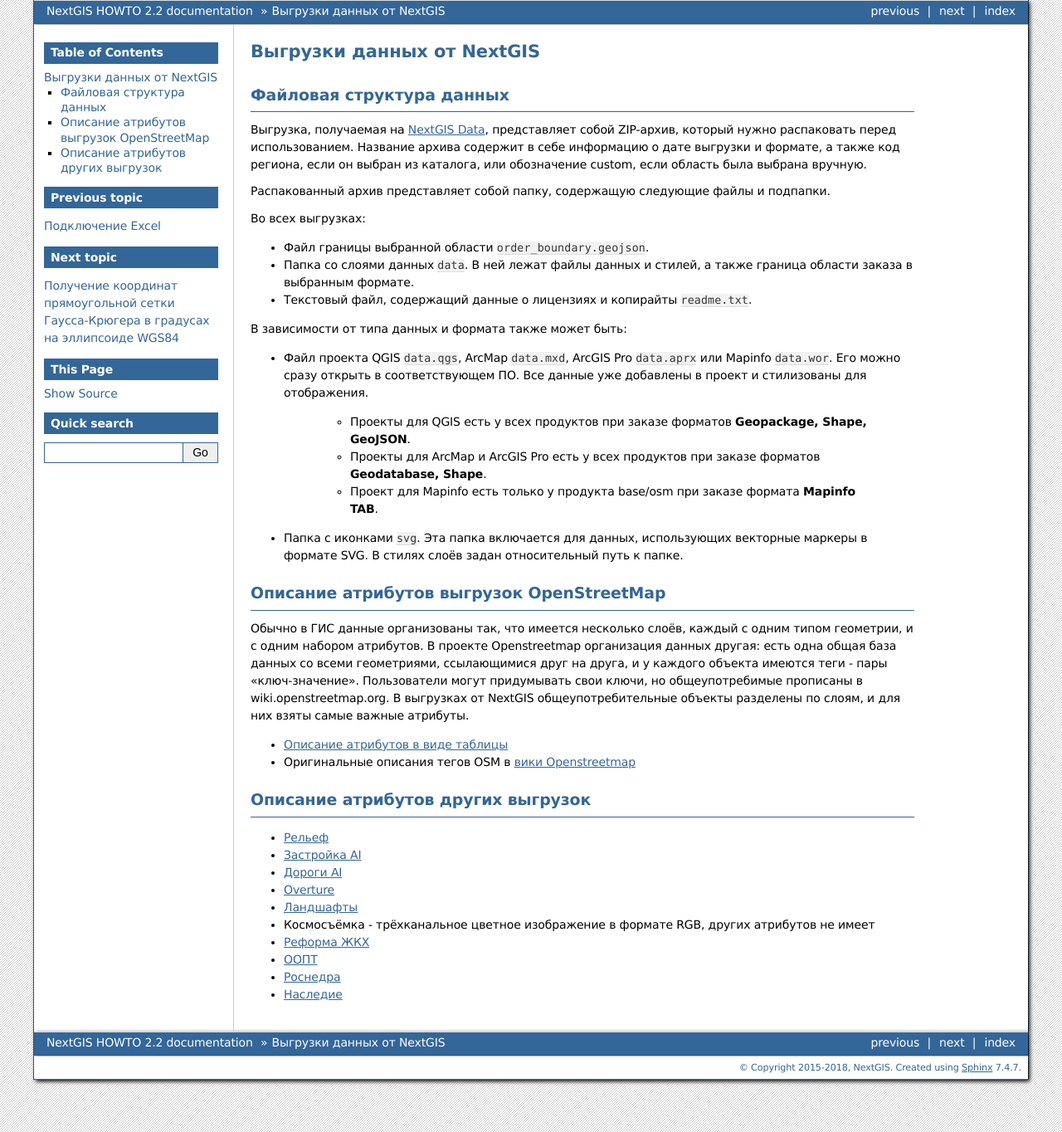
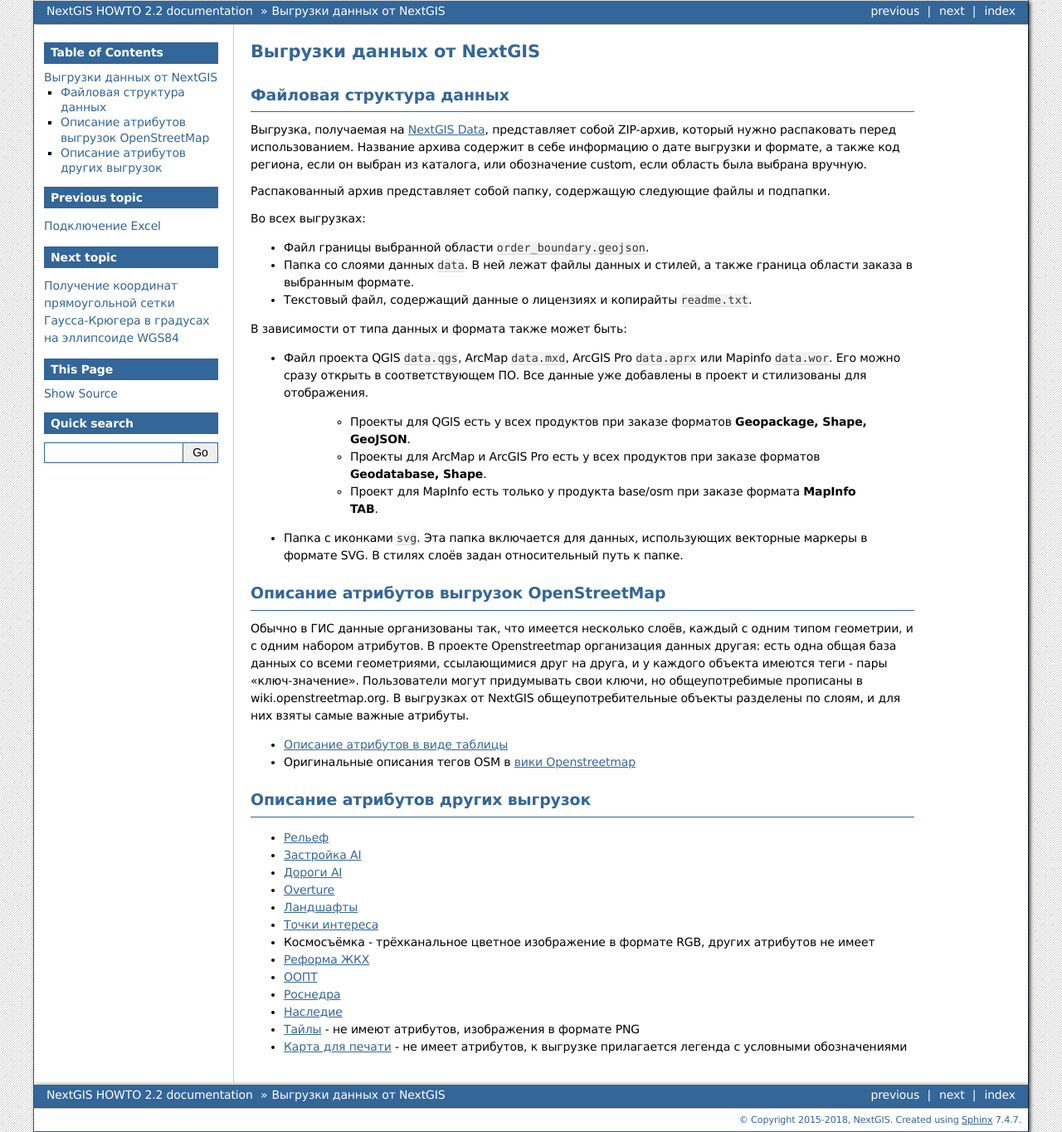
Before and after one commit to nextgis/docs_howto, a Sphinx documentation site: the page built from source/extracts.rst, in a window 1280 px wide. Shown: the whole page at 83% size. Built offline with Sphinx 7.4.7, drawn with Linux system fonts in a browser that asks for light colours; formulas are drawn with MathJax 3.

Commit message:
Update extracts.rst
add new products

```diff
--- a/source/extracts.rst
+++ b/source/extracts.rst
@@ -24,7 +24,7 @@
 
    * Проекты для QGIS есть у всех продуктов при заказе форматов **Geopackage, Shape, GeoJSON**.
    * Проекты для ArcMap и ArcGIS Pro есть у всех продуктов при заказе форматов **Geodatabase, Shape**.
-   * Проект для Mapinfo есть только у продукта base/osm при заказе формата **Mapinfo TAB**.
+   * Проект для MapInfo есть только у продукта base/osm при заказе формата **MapInfo TAB**.
 
 * Папка с иконками ``svg``. Эта папка включается для данных, использующих векторные маркеры в формате SVG. В стилях слоёв задан относительный путь к папке.
 
@@ -51,8 +51,11 @@
 * `Дороги AI <https://docs.google.com/spreadsheets/d/e/2PACX-1vSx74nB_TPHRYNZTBFSRK5eEi_oxEBFCShT30VRYmk_sisD4qVcwRb-5F_IWiP2x-0pRGFWH8piHnWC/pubhtml>`_
 * `Overture <https://docs.google.com/spreadsheets/d/e/2PACX-1vRJd2RsUimlo1GegSpnJScUdi0kImAJYumnWwbqyb6B2JWMwT9BAyIcIybsqQEBqSllCSNWviGJI9fC/pubhtml?gid=0&single=true>`_
 * `Ландшафты <https://docs.google.com/spreadsheets/d/e/2PACX-1vRFm3v9NE3x62gAJ2fxMg-zn_i4lJHgplLJk6u_EeAl4G5VAWU095yFc7-omUIjjDkhdeAHrzkQ_em1/pubhtml>`_
+* `Точки интереса <https://docs.google.com/spreadsheets/d/e/2PACX-1vReULsdVK26BuLkmw6MweUc2y0qlVVAkdk6ywFlHqy1g9SEAnhro8oiKsFY0fOqirxItrwePbXMO_Vr/pubhtml?gid=1462217079&single=true>`_
 * Космосъёмка - трёхканальное цветное изображение в формате RGB, других атрибутов не имеет
 * `Реформа ЖКХ <https://docs.google.com/spreadsheets/d/e/2PACX-1vS32AGvxMh3_Yxuq_duKTIzQFfrJ88iEBciyn8ruhgGxAmyj2bcksH6JfoOs5p13YfZhPXAEqzRa783/pubhtml>`_
 * `ООПТ <https://docs.google.com/spreadsheets/d/e/2PACX-1vQ11744S-kcUBR9gTOGv8ylhTVn2iEQzGA6m9dM0cEaKNEc0-CCm7fZTUPeftUeoms1cCf4uc7e3pjF/pubhtml>`_
 * `Роснедра <https://docs.google.com/spreadsheets/d/e/2PACX-1vTDwgzllu93JNaL60BYHyTrirCqUigFwKYatMosvABIr8rVVHfmvHAaAy0D2gXFOw1Qcl2A2RN4O374/pubhtml>`_
 * `Наследие <https://docs.google.com/spreadsheets/d/e/2PACX-1vRugZizn-rKnihRS6UYLulQUQbOBrUnkJQtiuGTWwwD39SmY6M5oLa94GD1Oww3eRf50_XM6atyP1Xw/pubhtml>`_
+* `Тайлы <https://data.nextgis.com/ru/region/custom/tiles/?format=png>`_ - не имеют атрибутов, изображения в формате PNG
+* `Карта для печати <https://data.nextgis.com/ru/region/custom/printmap/>`_ - не имеет атрибутов, к выгрузке прилагается легенда с условными обозначениями
```
